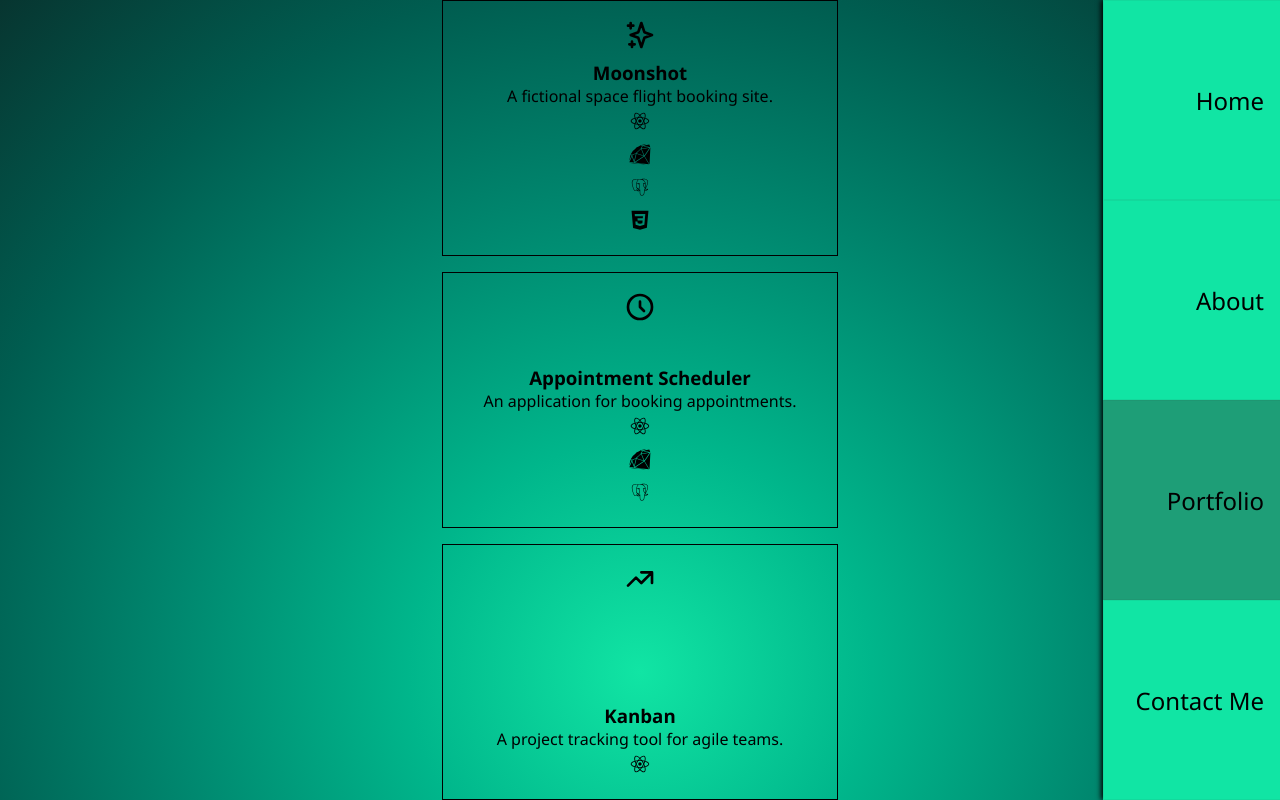
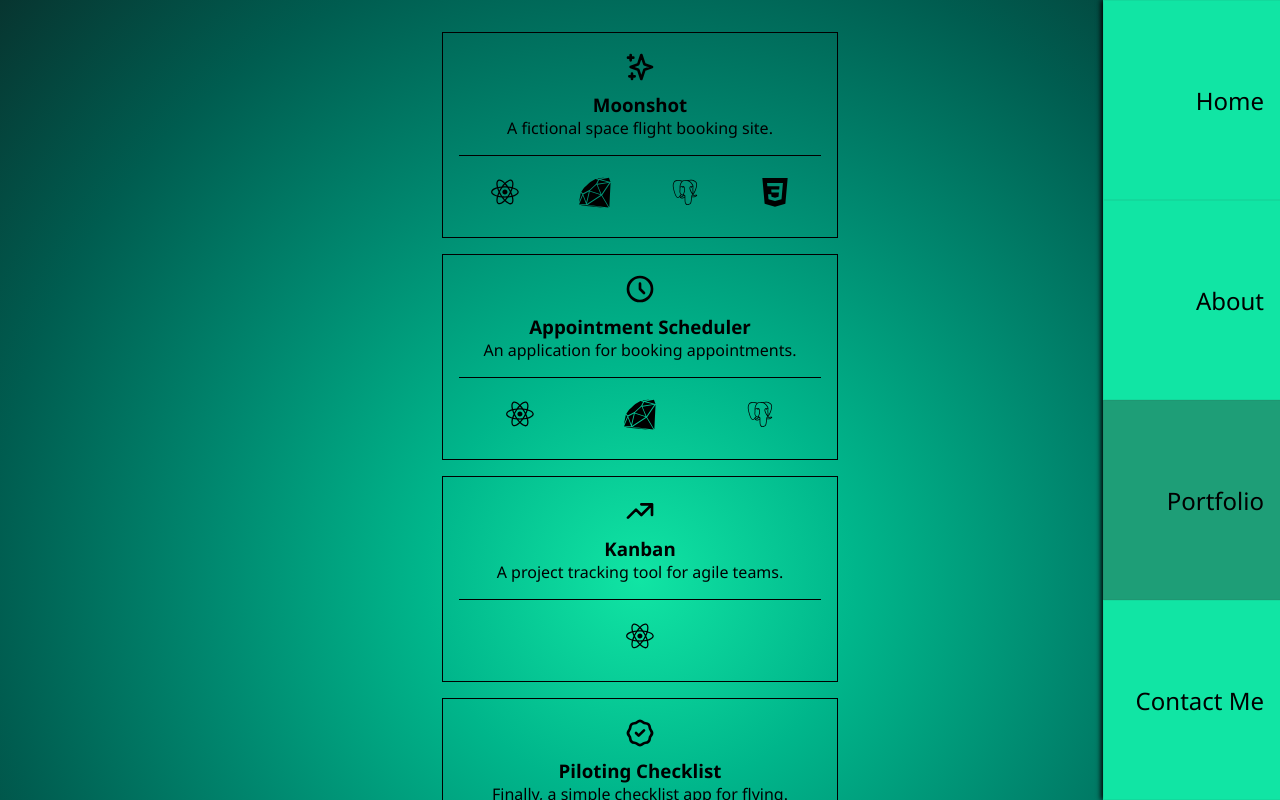
Before and after one commit to NicMortelliti/portfolio, a React (Create React App) app: page /portfolio in a window 1280 px wide. Shown: the top 800 px of the page. Built offline with nearby package versions, Linux system fonts and the light colour scheme.

Commit message:
style tech icons section

```diff
--- a/src/components/styles/Layout.styled.js
+++ b/src/components/styles/Layout.styled.js
@@ -2,18 +2,17 @@ import styled from "styled-components";
 
 export const Wrapper = styled.div`
   display: grid;
-  grid-template-rows: 1fr auto;
   grid-template-columns: 1fr auto;
   min-height: 100vh;
   grid-template-areas:
-    "content nav"
-    "content .";
+    "content nav";
 
   .nav {
     grid-area: nav;
     display: flex;
     align-items: center;
     height: 100vh;
+    min-width: 0;
   }
 
   .content {
@@ -22,5 +21,6 @@ export const Wrapper = styled.div`
     flex-direction: column;
     align-items: center;
     justify-content: center;
+    margin: 2rem auto;
   }
 `;
--- a/src/components/styles/Link.styled.js
+++ b/src/components/styles/Link.styled.js
@@ -13,8 +13,9 @@ export const Link = styled.a`
   grid-template-areas:
     "icon"
     "title"
-    "desc";
-  grid-template-rows: 1fr auto auto;
+    "desc"
+    "tech";
+  grid-template-rows: 1fr auto auto auto;
 
   /* margin: 1rem; */
   padding: 1rem;
@@ -44,4 +45,14 @@ export const Link = styled.a`
   .desc {
     grid-area: desc;
   }
+
+  .techIcons {
+    grid-area: tech;
+    font-size: x-large;
+    display: flex;
+    justify-content: space-around;
+    margin-top: 1rem;
+    padding-top: 1rem;
+    border-top: 1px solid black;
+  }
 `;
--- a/src/pages/Portfolio.js
+++ b/src/pages/Portfolio.js
@@ -10,7 +10,7 @@ const Portfolio = () => {
 
   // Render each icon for the tech used to build project
   const RenderIcons = ({icons}) => (
-    <div>
+    <div className="techIcons">
       {icons.map((icon, index) => {
         return <h2 key={index}>{icon}</h2>
       })}
```
